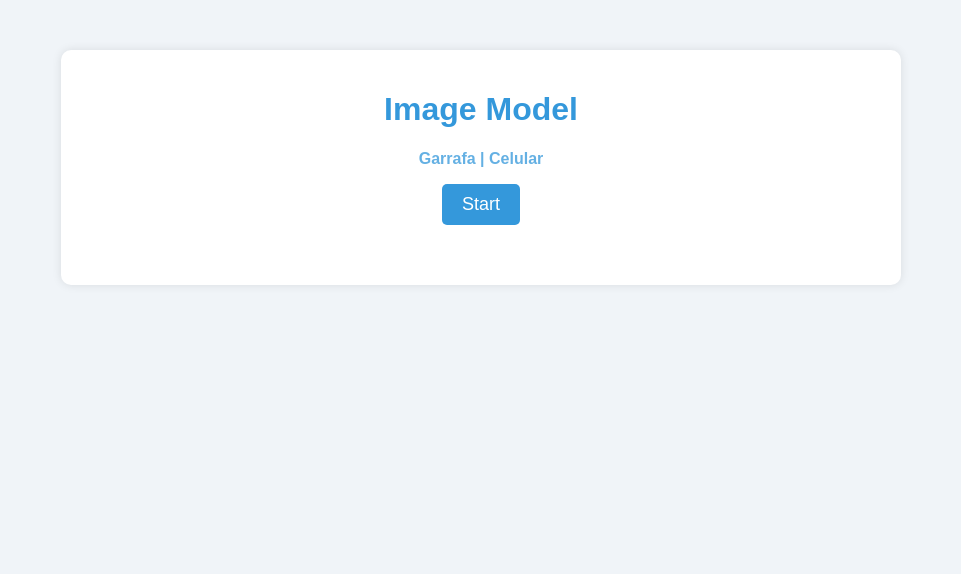
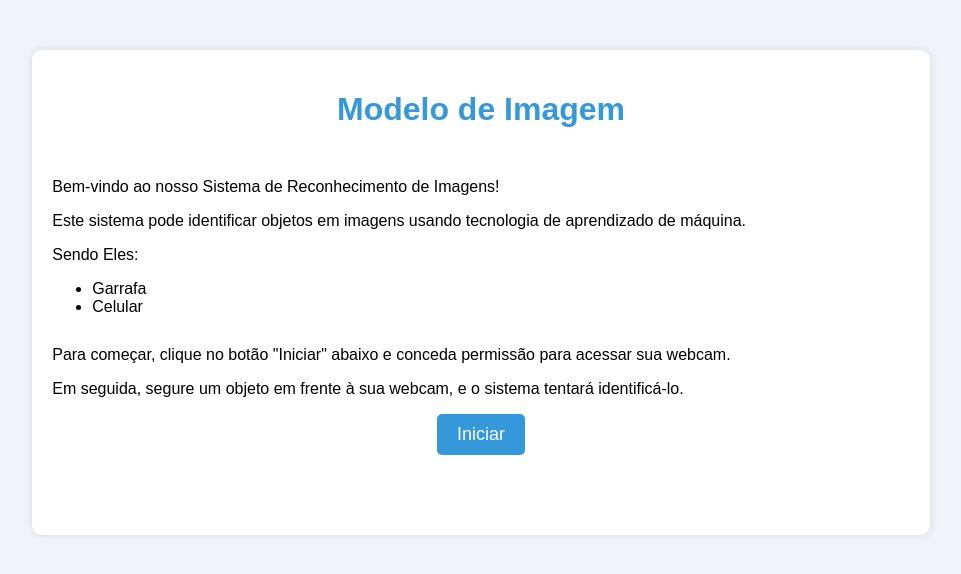
Before and after one commit to leoleoyuuki/ImageModelAi, a plain HTML site: page index.html in a window 1280 px wide. Shown: the whole page, without its empty margins (159-1120 px from the left). Drawn offline with Linux system fonts and the light colour scheme.

Commit message:
Update HTML and CSS for image recognition system

```diff
--- a/index.html
+++ b/index.html
@@ -1,16 +1,31 @@
 <!DOCTYPE html>
-<html lang="en">
+<html lang="pt-br">
+
 <head>
     <meta charset="UTF-8" />
     <meta name="viewport" content="width=device-width, initial-scale=1.0" />
-    <title>Image Model</title>
+    <title>Modelo de Imagem</title>
     <link rel="stylesheet" type="text/css" href="styles.css" />
+
 </head>
+
 <body>
     <div class="container">
-      <h1>Image Model</h1>
-      <p class="opcoes">Garrafa | Celular</p>
-      <button type="button" onclick="init()">Start</button>
+        <h1>Modelo de Imagem</h1>
+        <div class="introduction">
+            <p>Bem-vindo ao nosso Sistema de Reconhecimento de Imagens!</p>
+            <p>Este sistema pode identificar objetos em imagens usando tecnologia de aprendizado de máquina.</p>
+            <p>Sendo Eles:</p>
+            <ul>
+              <li>Garrafa</li>
+              <li>Celular</li>
+            </ul>
+        </div>
+        <div class="instruction">
+            <p>Para começar, clique no botão "Iniciar" abaixo e conceda permissão para acessar sua webcam.</p>
+            <p>Em seguida, segure um objeto em frente à sua webcam, e o sistema tentará identificá-lo.</p>
+        </div>
+        <button type="button" onclick="init()">Iniciar</button>
         <div id="webcam-container"></div>
         <div id="label-container"></div>
     </div>
@@ -18,63 +33,62 @@
     <script src="https://cdn.jsdelivr.net/npm/@tensorflow/tfjs@latest/dist/tf.min.js"></script>
     <script src="https://cdn.jsdelivr.net/npm/@teachablemachine/image@latest/dist/teachablemachine-image.min.js"></script>
 
-    <script src="https://cdn.jsdelivr.net/npm/@tensorflow/tfjs@latest/dist/tf.min.js"></script>
-    <script src="https://cdn.jsdelivr.net/npm/@teachablemachine/image@latest/dist/teachablemachine-image.min.js"></script>
     <script type="text/javascript">
-      // More API functions here:
+        // Mais funções da API aqui:
         // https://github.com/googlecreativelab/teachablemachine-community/tree/master/libraries/image
 
-      // the link to your model provided by Teachable Machine export panel
+        // O link para o seu modelo fornecido pelo painel de exportação do Teachable Machine
         const URL = "https://teachablemachine.withgoogle.com/models/Itj7sD_PX/";
 
         let model, webcam, labelContainer, maxPredictions;
 
-      // Load the image model and setup the webcam
+        // Carregar o modelo de imagem e configurar a webcam
         async function init() {
             const modelURL = URL + "model.json";
             const metadataURL = URL + "metadata.json";
 
-        // load the model and metadata
-        // Refer to tmImage.loadFromFiles() in the API to support files from a file picker
-        // or files from your local hard drive
-        // Note: the pose library adds "tmImage" object to your window (window.tmImage)
+            // carregar o modelo e metadados
+            // Consulte tmImage.loadFromFiles() na API para suportar arquivos de um seletor de arquivos
+            // ou arquivos do seu disco rígido local
+            // Nota: a biblioteca pose adiciona o objeto "tmImage" à sua janela (window.tmImage)
             model = await tmImage.load(modelURL, metadataURL);
             maxPredictions = model.getTotalClasses();
 
-        // Convenience function to setup a webcam
-        const flip = true; // whether to flip the webcam
-        webcam = new tmImage.Webcam(200, 200, flip); // width, height, flip
-        await webcam.setup(); // request access to the webcam
+            // Função de conveniência para configurar uma webcam
+            const flip = true; // se deve inverter a webcam
+            webcam = new tmImage.Webcam(400, 225, flip); // largura, altura, inverter
+            await webcam.setup(); // solicitar acesso à webcam
             await webcam.play();
             window.requestAnimationFrame(loop);
 
-        // append elements to the DOM
+            // anexar elementos ao DOM
             document.getElementById("webcam-container").appendChild(webcam.canvas);
             labelContainer = document.getElementById("label-container");
             for (let i = 0; i < maxPredictions; i++) {
-          // and class labels
+                // e rótulos de classe
                 labelContainer.appendChild(document.createElement("div"));
             }
         }
 
         async function loop() {
-        webcam.update(); // update the webcam frame
+            webcam.update(); // atualizar o quadro da webcam
             await predict();
             window.requestAnimationFrame(loop);
         }
 
-      // run the webcam image through the image model
+        // executar a imagem da webcam através do modelo de imagem
         async function predict() {
-        // predict can take in an image, video or canvas html element
+            // prever pode receber uma imagem, vídeo ou elemento de canvas html
             const prediction = await model.predict(webcam.canvas);
             for (let i = 0; i < maxPredictions; i++) {
                 const classPrediction =
                     prediction[i].className +
                     ": " +
-            (prediction[i].probability * 100).toFixed(0)  + "%" ;
+                    (prediction[i].probability * 100).toFixed(0) + "%";
                 labelContainer.childNodes[i].innerHTML = classPrediction;
             }
         }
     </script>
 </body>
+
 </html>
--- a/styles.css
+++ b/styles.css
@@ -6,13 +6,24 @@ body {
 }
 
 .container {
-    max-width: 800px;
+    max-width: 67%;
     margin: 50px auto;
     padding: 20px;
     background-color: #fff;
     border-radius: 10px;
     box-shadow: 0 0 10px rgba(0, 0, 0, 0.1);
     text-align: center;
+    animation: fadeIn 1s ease-in-out; /* Adicionando animação de fade-in */
+}
+
+@keyframes fadeIn {
+    from {
+        opacity: 0;
+    }
+
+    to {
+        opacity: 1;
+    }
 }
 
 h1 {
@@ -30,14 +41,22 @@ button {
     margin-bottom: 20px;
 }
 
-.opcoes{
+.opcoes {
     color: #3498dbc3;
     font-weight: 600;
 }
 
-
 #webcam-container {
     margin-top: 20px;
+    width: 100%;
+    overflow: hidden;
+}
+
+#webcam-container video {
+    width: 100%;
+    height: auto;
+    min-height: calc(100% / 16 * 9); /* Proporção de 16:9 */
+    min-width: calc(100% / 9 * 16); /* Proporção de 16:9 */
 }
 
 #label-container {
@@ -49,3 +68,13 @@ button {
     font-size: 18px;
     color: #333;
 }
+
+.introduction {
+    margin-top: 50px;
+    text-align: left;
+}
+
+.instruction {
+    margin-top: 30px;
+    text-align: left;
+}
```
Lines whose indentation alone changed are shown as unchanged.
